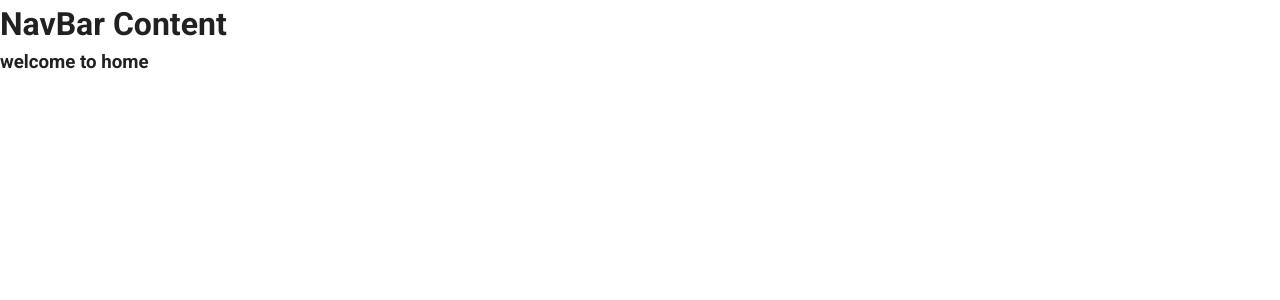
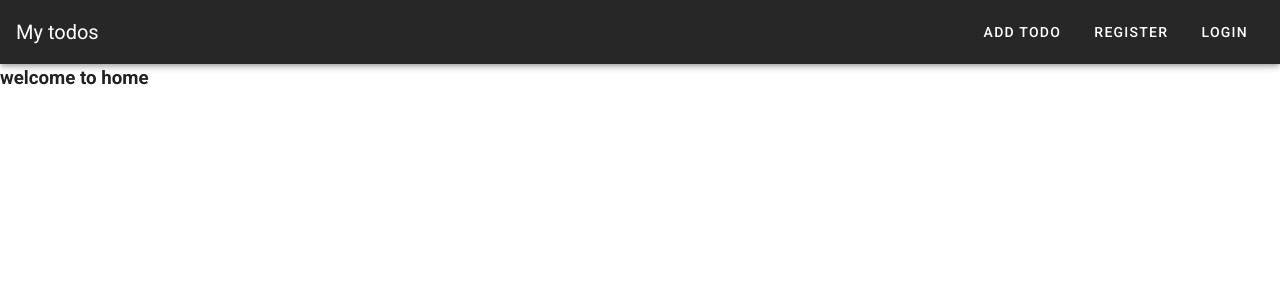
Before and after one commit to anoobbava/todo_vue_app, a Vue app: page / in a window 1280 px wide. Shown: the top 300 px of the page. Built offline with nearby package versions, Linux system fonts and the light colour scheme.

Commit message:
Added Design for NavBar

```diff
--- a/src/components/NavBar.vue
+++ b/src/components/NavBar.vue
@@ -1,8 +1,30 @@
 <template>
   <div>
-    <h1>NavBar Content</h1>
+    <v-toolbar dark>
+        <v-toolbar-title
+          @click="redirectToHome">My todos
+        </v-toolbar-title>
+
+      <div class="flex-grow-1"></div>
+      <v-toolbar-items>
+        <v-btn text>Add Todo</v-btn>
+        <v-btn text>Register</v-btn>
+        <v-btn text @click="redirectToLogin">Login</v-btn>
+      </v-toolbar-items>
+    </v-toolbar>
   </div>
 </template>
 
-<style>
-</style>
+<script>
+export default {
+  methods: {
+    redirectToHome () {
+      this.$router.push('/')
+    },
+
+    redirectToLogin () {
+      this.$router.push('/login')
+    }
+  }
+}
+</script>
```
